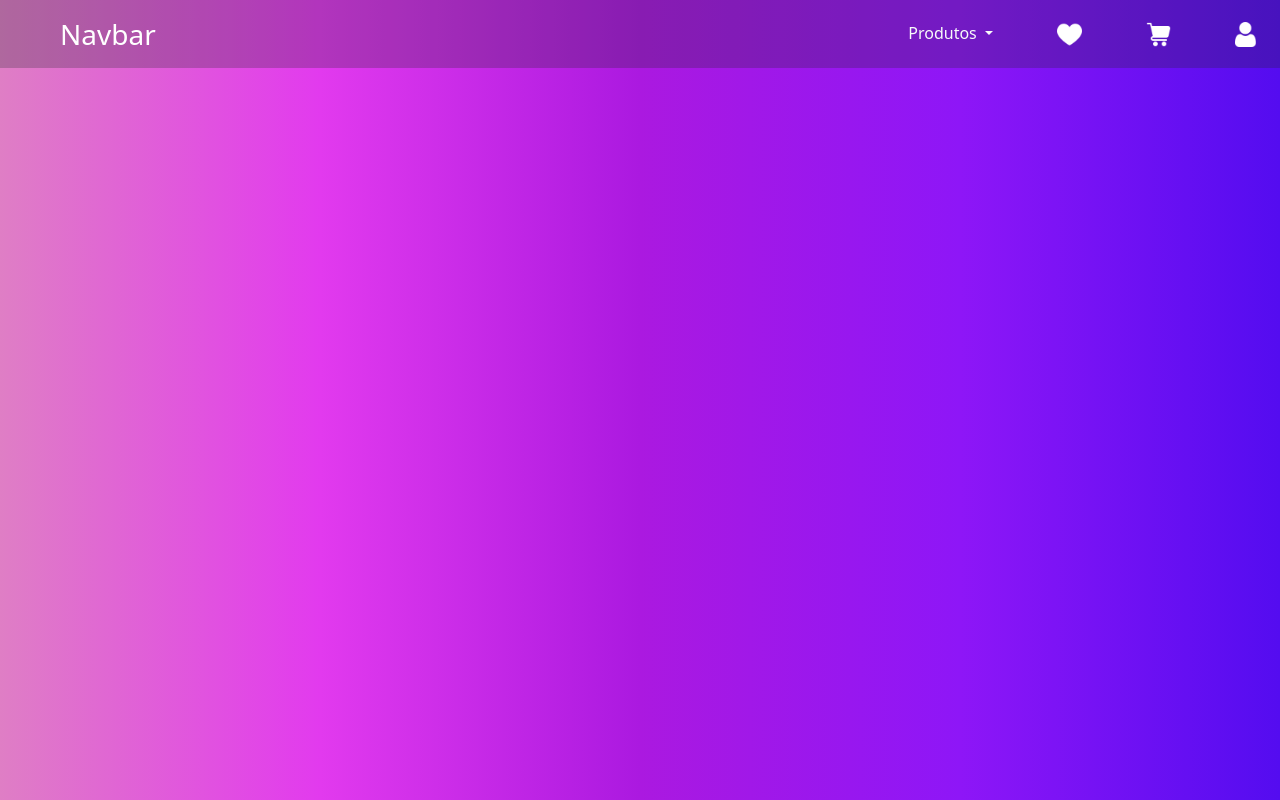
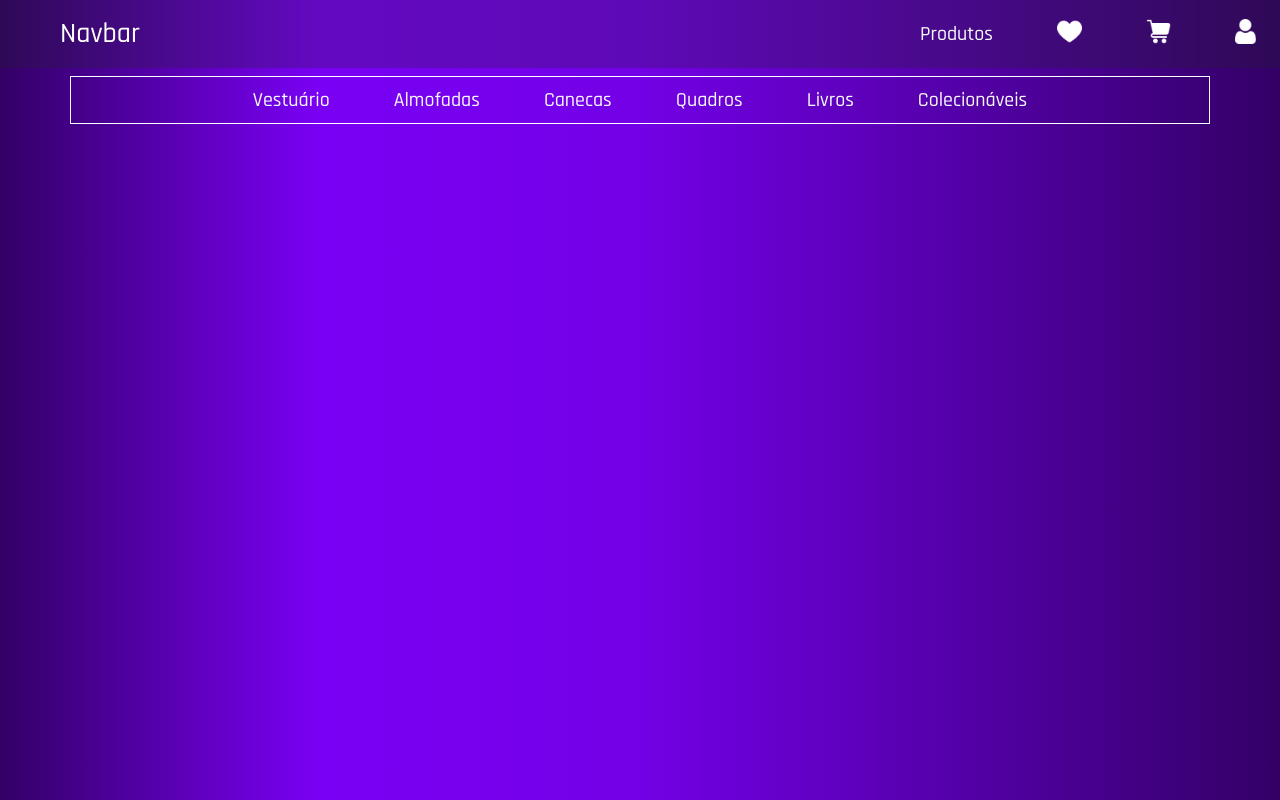
Before and after one commit to pedrovinsilferre/projeto_conclusao2, a plain HTML site: page produtos.html in a window 1280 px wide. Drawn offline with nearby package versions, Linux system fonts and the light colour scheme.

Commit message:
Alterações na página de produtos Co-authored-by: Caio Ramos <caio.campsv@gmail.com>

```diff
--- a/assests/css/styleProduto.css
+++ b/assests/css/styleProduto.css
@@ -1,10 +1,16 @@
 body{
     width: 100vw;
     height: 100vh;
-    background-image: linear-gradient(-90deg, #540CF0, #8E16F7, #AB19E0, #e23aee, #df7ec5);
+    background-image: linear-gradient(-90deg, #330066, #5400A8, #7300E6, #7A00F5, #330066);
+
+    font-family: 'Rajdhani', sans-serif;
 }
 
 .inNav-hover:hover{
     transition: all 0.3s;
     transform: scale(1.2);
 }
+
+.inNavProduct-hover:hover{
+    text-decoration: underline;
+}
--- a/produtos.html
+++ b/produtos.html
@@ -1,5 +1,5 @@
 <!DOCTYPE html>
-<html lang="pt-br">
+<html lang="en">
   <head>
     <meta charset="UTF-8">
     <meta http-equiv="X-UA-Compatible" content="IE=edge">
@@ -10,25 +10,22 @@
       integrity="sha384-0evHe/X+R7YkIZDRvuzKMRqM+OrBnVFBL6DOitfPri4tjfHxaWutUpFmBp4vmVor"
       crossorigin="anonymous">
     <link rel="stylesheet" href="assests/css/styleProduto.css">
+    <link rel="preconnect" href="https://fonts.googleapis.com">
+    <link rel="preconnect" href="https://fonts.gstatic.com" crossorigin>
+    <link href="https://fonts.googleapis.com/css2?family=Maven+Pro:wght@800&family=Rajdhani:wght@500&family=Secular+One&family=Yanone+Kaffeesatz:wght@600&display=swap" rel="stylesheet">
     <title>Produtos</title>
   </head>
   <body>
     <header>
-      <nav class="navbar navbar-expand-lg navbar-dark bg-dark bg-opacity-25">
+      <nav class="navbar navbar-expand-md navbar-dark bg-dark bg-opacity-25">
         <div class="container-fluid">
           <a class="navbar-brand fs-3 ms-5" href="#">Navbar</a>
           <button class="navbar-toggler" type="button" data-bs-toggle="collapse" data-bs-target="#navbarNavAltMarkup" aria-controls="navbarNavAltMarkup" aria-expanded="false" aria-label="Toggle navigation">
             <span class="navbar-toggler-icon"></span>
           </button>
-          <div class="collapse navbar-collapse d-flex justify-content-end" id="navbarNavAltMarkup">
-            <div class="navbar-nav d-flex gap-5">
-              <a class="nav-link text-light dropdown-toggle" data-bs-toggle="dropdown" aria-expanded="false" aria-current="page" href="#">Produtos
-                <ul class="dropdown-menu" aria-labelledby="dropdownMenuLink">
-                  <li><a class="dropdown-item" href="#">Action</a></li>
-                  <li><a class="dropdown-item" href="#">Another action</a></li>
-                  <li><a class="dropdown-item" href="#">Something else here</a></li>
-                </ul>
-              </a>
+          <div class="collapse navbar-collapse justify-content-end" id="navbarNavAltMarkup">
+            <div class="navbar-nav gap-5">
+              <a class="nav-link text-light inNav-hover fs-5" href="#">Produtos</a>
               <a class="nav-link text-light inNav-hover" href="#"> <img src="assests/imagens/heart.png" width="25px" alt="favoritos"></a>
               <a class="nav-link text-light inNav-hover" href="#"> <img src="assests/imagens/carrinho-de-compras (1).png" width="25px" alt="carrinho de compras icone"></a>
               <a class="nav-link text-light inNav-hover" href="#"> <img src="assests/imagens/user.png" width="25px" alt="icone user"> </a>
@@ -38,13 +35,25 @@
       </nav>
     </header>
 
-    <main></main>
+    <main>
+      <nav class="navbar navbar-expand container">
+        <div class="d-flex container-fluid border border-white">
+          <div class="collapse navbar-collapse fs-5 justify-content-center container-fluid" id="navbarNavAltMarkup">
+            <div class="navbar-nav gap-lg-5 d-flex">
+              <a class="nav-link text-light inNavProduct-hover" href="#">Vestuário</a>
+              <a class="nav-link text-light inNavProduct-hover" href="#">Almofadas</a>
+              <a class="nav-link text-light inNavProduct-hover" href="#">Canecas</a>
+              <a class="nav-link text-light inNavProduct-hover" href="#">Quadros</a>
+              <a class="nav-link text-light inNavProduct-hover" href="#">Livros</a>
+              <a class="nav-link text-light inNavProduct-hover" href="#">Colecionáveis</a>
+            </div>
+          </div>
+        </div>
+      </nav>
+    </main>
 
     <footer></footer>
-    <script
-      src="https://cdn.jsdelivr.net/npm/bootstrap@5.2.0-beta1/dist/js/bootstrap.bundle.min.js"
-      integrity="sha384-pprn3073KE6tl6bjs2QrFaJGz5/SUsLqktiwsUTF55Jfv3qYSDhgCecCxMW52nD2"
-      crossorigin="anonymous"
-    ></script>
+    <script src="https://cdn.jsdelivr.net/npm/@popperjs/core@2.11.5/dist/umd/popper.min.js" integrity="sha384-Xe+8cL9oJa6tN/veChSP7q+mnSPaj5Bcu9mPX5F5xIGE0DVittaqT5lorf0EI7Vk" crossorigin="anonymous"></script>
+    <script src="https://cdn.jsdelivr.net/npm/bootstrap@5.2.0-beta1/dist/js/bootstrap.min.js" integrity="sha384-kjU+l4N0Yf4ZOJErLsIcvOU2qSb74wXpOhqTvwVx3OElZRweTnQ6d31fXEoRD1Jy" crossorigin="anonymous"></script>
   </body>
 </html>
```
Also changed, not shown: assests/fonts/Rajdhani/OFL.txt (added), assests/fonts/Rajdhani/Rajdhani-Bold.ttf (added), assests/fonts/Rajdhani/Rajdhani-Light.ttf (added), assests/fonts/Rajdhani/Rajdhani-Medium.ttf (added), assests/fonts/Rajdhani/Rajdhani-Regular.ttf (added), assests/fonts/Rajdhani/Rajdhani-SemiBold.ttf (added).
